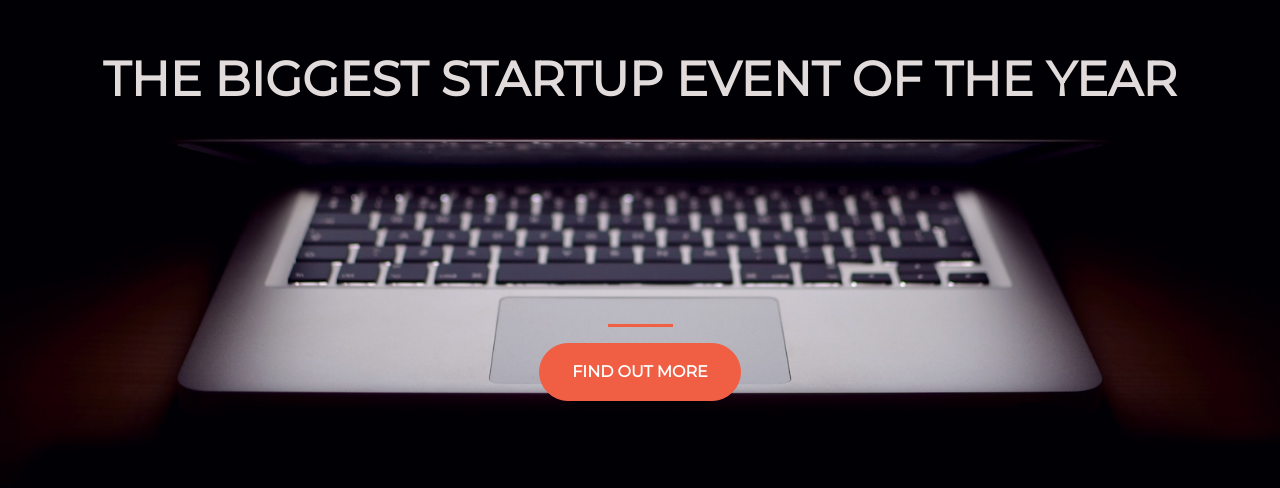
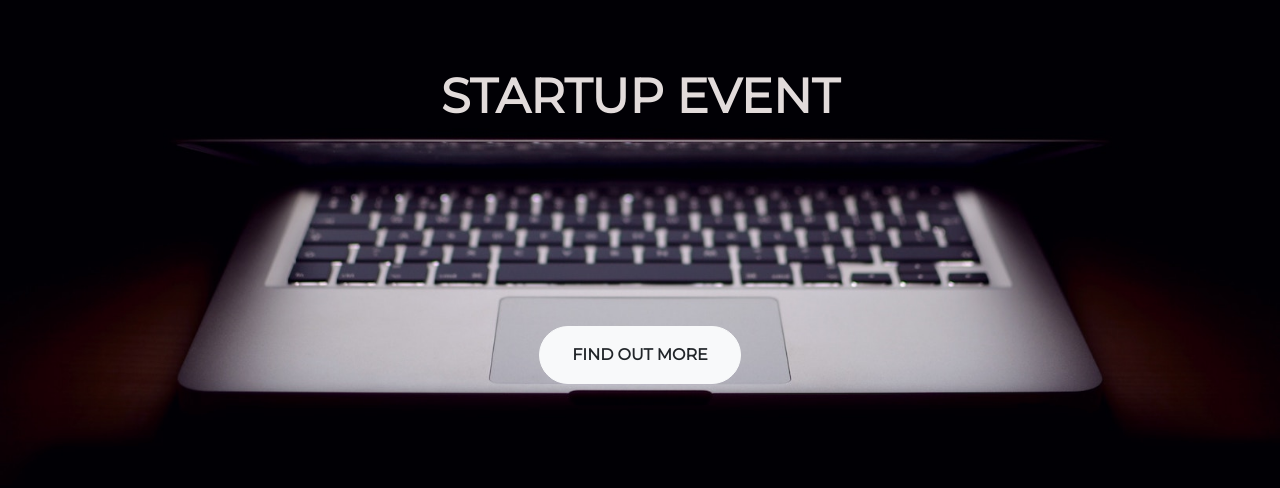
Before and after one commit to srand01/startup, a plain HTML site: page index.html in a window 1280 px wide. Shown: the part 174-662 px from the top of the page. Drawn offline with nearby package versions, Linux system fonts and the light colour scheme.

Commit message:
Update index.html

```diff
--- a/index.html
+++ b/index.html
@@ -21,21 +21,21 @@
       integrity="sha384-ggOyR0iXCbMQv3Xipma34MD+dH/1fQ784/j6cY/iJTQUOhcWr7x9JvoRxT2MZw1T"
       crossorigin="anonymous"
     />
-    <!-- Your own stylesheet -->
     <link rel="stylesheet" type="text/css" href="style.css" />
   </head>
   <body>
-    <div class="container d-flex align-items-center h-100">
+    <div
+      class="container d-flex align-items-center justify-content-center h-100"
+    >
       <div class="row">
         <header class="text-center col-12">
           <h1 class="text-uppercase">
-            <strong>The biggest startup event of the year</strong>
+            <strong>Startup event</strong>
           </h1>
         </header>
         <div class="buffer col-12"></div>
         <section class="text-center col-12">
-          <hr />
-          <button class="btn btn-primary btn-xl">Find out more</button>
+          <button class="btn btn-light btn-xl">Find out more</button>
         </section>
       </div>
     </div>
```
